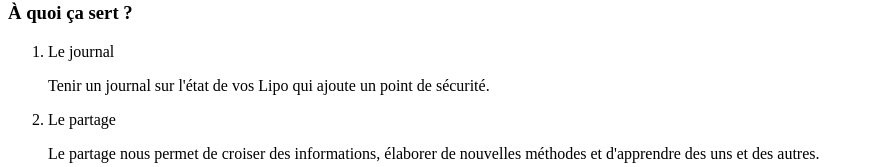
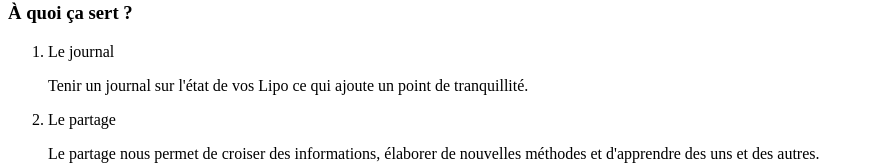
Before and after one commit to Lo0p6TheTardigrade/battery-guard, a React (Create React App) app in the folder frontend/: page / in a window 1280 px wide. Shown: the part 145-312 px from the top of the page, without its empty margins (0-874 px from the left). Built offline with nearby package versions, Linux system fonts and the light colour scheme.

Commit message:
Update temporary text in Landing.tsx component

```diff
--- a/frontend/src/components/Landing.tsx
+++ b/frontend/src/components/Landing.tsx
@@ -16,7 +16,7 @@ const Landing = () => {
             <ol className="landing-info-text-list">
               <li className="landing-info-text-item">
                 Le journal
-                <p className="landing-info-text">Tenir un journal sur l'état de vos Lipo qui ajoute un point de sécurité.</p>
+                <p className="landing-info-text">Tenir un journal sur l'état de vos Lipo ce qui ajoute un point de tranquillité.</p>
               </li>
               <li className="landing-info-text-item">
                 Le partage
```
